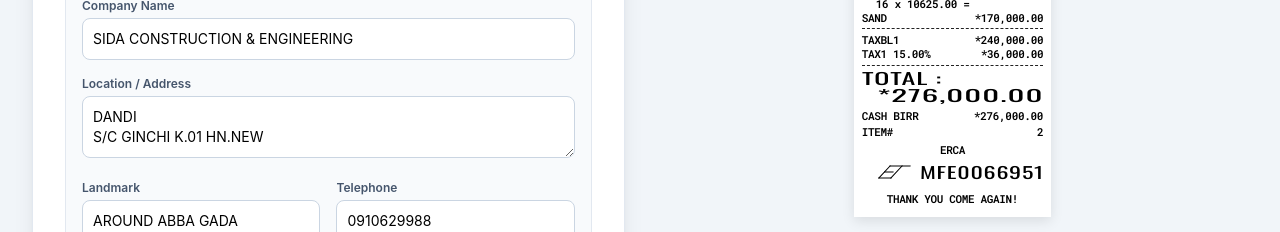
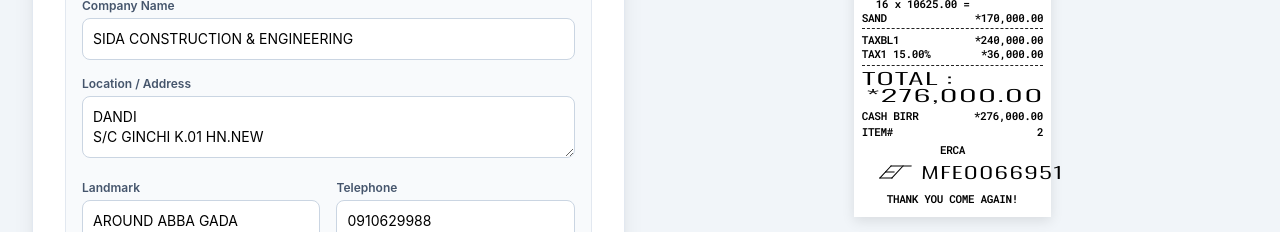
Before and after one commit to basliel97/receipt-app, a React (Vite) app: page / in a window 1280 px wide. Shown: the part 369-601 px from the top of the page. Built offline with nearby package versions, Linux system fonts and the light colour scheme.

Commit message:
style: remove boldness of Total label/value and MFE number (weight 300) and increase their horizontal width

```diff
--- a/index.html
+++ b/index.html
@@ -7,7 +7,7 @@
     <title>receipt-app</title>
     <link rel="preconnect" href="https://fonts.googleapis.com">
     <link rel="preconnect" href="https://fonts.gstatic.com" crossorigin>
-    <link href="https://fonts.googleapis.com/css2?family=Oswald:ital,wght@0,400;0,500;0,600;0,700;1,700&family=Roboto+Mono:wght@400;500;600;700&family=VT323&display=swap" rel="stylesheet">
+    <link href="https://fonts.googleapis.com/css2?family=Oswald:ital,wght@0,200;0,300;0,400;0,500;0,600;0,700;1,700&family=Roboto+Mono:wght@400;500;600;700&family=VT323&display=swap" rel="stylesheet">
   </head>
   <body>
     <div id="root"></div>
--- a/src/Receipt.css
+++ b/src/Receipt.css
@@ -1,4 +1,4 @@
-@import url('https://fonts.googleapis.com/css2?family=Roboto+Mono:wght@400;500;600;700&family=Oswald:ital,wght@0,400;0,500;0,600;0,700;1,700&display=swap');
+@import url('https://fonts.googleapis.com/css2?family=Roboto+Mono:wght@400;500;600;700&family=Oswald:ital,wght@0,200;0,300;0,400;0,500;0,600;0,700;1,700&display=swap');
 @import "tailwindcss";
 
 /* 2. 58mm Thermal POS Roll Simulator Container (384 dots printable / 48mm width) */
@@ -57,9 +57,9 @@
 .total-label {
   font-family: 'Oswald', 'Impact', sans-serif;
   font-size: 16px;
-  font-weight: 400;
+  font-weight: 300;
   letter-spacing: 0.5px;
-  transform: scaleX(1.75);
+  transform: scaleX(2.05);
   transform-origin: left;
   line-height: 1.1;
   display: block;
@@ -69,9 +69,9 @@
   text-align: right;
   font-family: 'Oswald', 'Impact', sans-serif;
   font-size: 16px;
-  font-weight: 400;
+  font-weight: 300;
   letter-spacing: 0.5px;
-  transform: scaleX(2.05);
+  transform: scaleX(2.20);
   transform-origin: right;
   line-height: 1.1;
   white-space: nowrap;
@@ -133,9 +133,9 @@
 .mfe-number {
   font-family: 'Oswald', 'Impact', sans-serif;
   font-size: 16px;
-  font-weight: 400;
+  font-weight: 300;
   letter-spacing: 0.5px;
-  transform: scaleX(1.5);
+  transform: scaleX(1.75);
   transform-origin: left;
   margin-right: 24px;
   white-space: nowrap;
--- a/src/ReceiptGenerator.jsx
+++ b/src/ReceiptGenerator.jsx
@@ -179,7 +179,7 @@
             const g = pixels[idx + 1];
             const b = pixels[idx + 2];
             const lum = 0.299 * r + 0.587 * g + 0.114 * b;
-            if (lum < 185) {
+            if (lum < 140) {
               const byteIdx = y * bytesPerRow + Math.floor(x / 8);
               const bitIdx = 7 - (x % 8);
               bitmap[byteIdx] |= (1 << bitIdx);
@@ -238,14 +238,14 @@
 
         ctx.fillStyle = '#000000';
         ctx.textBaseline = 'middle';
-        ctx.font = 'normal 30px "Oswald", "Arial", sans-serif';
+        ctx.font = '300 30px "Oswald", "Arial", sans-serif';
 
         const label = 'TOTAL :';
         const value = '*' + totalStr;
         const leftPad = 4;
         const rightMargin = 6;
         const targetRightX = 384 - rightMargin; // 378
-        const scaleLabelX = 1.80;
+        const scaleLabelX = 2.05;
 
         // Measure colon position on Line 1
         const beforeColonW = ctx.measureText('TOTAL ').width;
@@ -259,7 +259,7 @@
         let scaleValueX = availSpan / (valueW - starW / 2);
 
         // Safety bounds
-        scaleValueX = Math.min(2.20, Math.max(1.0, scaleValueX));
+        scaleValueX = Math.min(2.40, Math.max(1.0, scaleValueX));
 
         // Align star center directly under colon center
         const valueCanvasX = colonCenterX - ((starW * scaleValueX) / 2);
@@ -284,7 +284,7 @@
       };
 
       // 3. Bottom ET Emblem + MFE Number Generator:
-      // Aligned on exact center line, equal in height (31 dots), normal weight (no boldness), thin stroke, longer width (1.50x), unslashed zeros
+      // Aligned on exact center line, equal in height (31 dots), light weight (no boldness: 300), thin stroke, longer width (1.75x), unslashed zeros
       const createBottomEmblemChunk = (mfeNumber) => {
         const canvas = document.createElement('canvas');
         canvas.width = 384;
@@ -299,11 +299,11 @@
         const emblemH = 16 * scale; // ~31 dots
         const gap = 14;
 
-        // Clean unslashed oval zeros, normal weight (no boldness), 30px, longer width (1.50x)
-        ctx.font = 'normal 30px "Oswald", "Arial", sans-serif';
+        // Clean unslashed oval zeros, light weight (no boldness: 300), 30px, longer width (1.75x)
+        ctx.font = '300 30px "Oswald", "Arial", sans-serif';
         const mfeStr = mfeNumber || 'MFE0066951';
         const mfeW = ctx.measureText(mfeStr).width;
-        const scaleX = 1.50;
+        const scaleX = 1.75;
 
         const totalW = emblemW + gap + (mfeW * scaleX);
         const startX = Math.round((384 - totalW) / 2);
@@ -326,14 +326,14 @@
         ctx.stroke();
         ctx.restore();
 
-        // Draw MFE number on the exact same horizontal center line, longer width (scaleX = 1.50)
+        // Draw MFE number on the exact same horizontal center line, longer width (scaleX = 1.75)
         const mfeStartX = startX + emblemW + gap;
         ctx.save();
         ctx.translate(mfeStartX, centerY);
         ctx.scale(scaleX, 1.0);
         ctx.fillStyle = '#000000';
         ctx.textBaseline = 'middle';
-        ctx.font = 'normal 30px "Oswald", "Arial", sans-serif';
+        ctx.font = '300 30px "Oswald", "Arial", sans-serif';
         ctx.fillText(mfeStr, 0, 0);
         ctx.restore();
 
```
